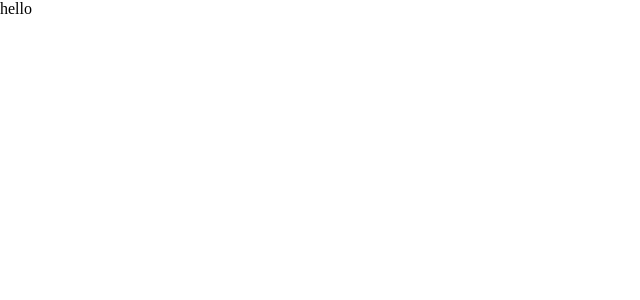
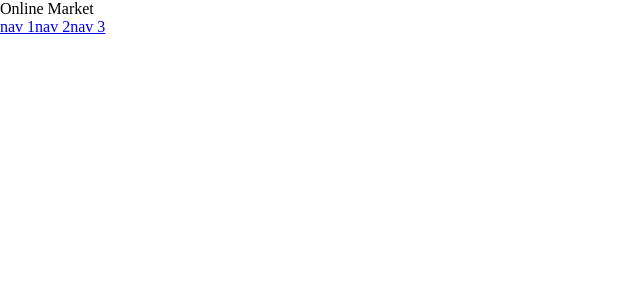
Before and after one commit to MykolajKrusser/shopping_cart, a React app: page / in a window 1280 px wide. Shown: the top 300 px of the page, without its empty margins (0-640 px from the left). Built offline with nearby package versions, Linux system fonts and the light colour scheme.

Commit message:
created navigation, layout, header, install router and redux

```diff
--- a/package.json
+++ b/package.json
@@ -43,6 +43,9 @@
     "react-app-polyfill": "^0.2.0",
     "react-dev-utils": "^7.0.0",
     "react-dom": "^16.7.0",
+    "react-redux": "^6.0.0",
+    "react-router-dom": "^4.3.1",
+    "redux": "^4.0.1",
     "resolve": "1.8.1",
     "sass-loader": "7.1.0",
     "style-loader": "0.23.0",
--- a/src/App.js
+++ b/src/App.js
@@ -1,12 +1,13 @@
 import React, { Component } from 'react';
-import classes from './App.css';
+
+import Layout from './hoc/Layout/Layout';
 
 class App extends Component {
   render() {
     return (
-      <div className={classes.App}>
-        hello
-      </div>
+      <Layout>
+
+      </Layout>
     );
   }
 }
--- /dev/null
+++ b/src/components/Header/Header.js
@@ -0,0 +1,15 @@
+import React from 'react';
+import classes from './Header.css';
+import Nav from '../Nav/Nav';
+
+
+const header = (props)=>(
+    <header className={classes.Header}>
+        <div>
+            Online Market
+        </div>
+        <Nav/>
+    </header>
+);
+
+export default header;
--- /dev/null
+++ b/src/components/Nav/Nav.js
@@ -0,0 +1,13 @@
+import React from 'react';
+import classes from './Nav.css';
+import NavItem from './NavItem/NavItem';
+
+const navigation = (props)=>(
+    <nav className={classes.Nav}>
+        <NavItem link='/' exact>nav 1</NavItem>
+        <NavItem link='/nav2'>nav 2</NavItem>
+        <NavItem link='/nav3'>nav 3</NavItem>
+    </nav>
+);
+
+export default navigation;
--- /dev/null
+++ b/src/components/Nav/NavItem/NavItem.js
@@ -0,0 +1,17 @@
+import React from 'react';
+import {NavLink} from 'react-router-dom';
+
+import classes from './NavItem.css';
+
+const navigationItem = (props)=>(
+    <NavLink
+        className={classes.NavItem}
+        activeClassName={classes.Active}
+        to={props.link}
+        exact={props.exact}
+    >
+    {props.children}
+    </NavLink>
+);
+
+export default navigationItem;
--- a/src/hoc/Layout/Layout.js
+++ b/src/hoc/Layout/Layout.js
@@ -1,12 +1,15 @@
 import React, {Component} from 'react';
 import Wrap from '../Wrap/Wrap';
 import classes from './Layout.css';
+
+import Header from '../../components/Header/Header';
 
 class Layout extends Component {
 
     render(){
         return (
             <Wrap>
+                <Header/>
                 <main className={classes.Content}>
                     {this.props.children}
                 </main>
--- a/src/index.js
+++ b/src/index.js
@@ -3,5 +3,14 @@ import ReactDOM from 'react-dom';
 import './index.css';
 import App from './App';
 
+import {BrowserRouter} from 'react-router-dom';
 
-ReactDOM.render(<App />, document.getElementById('root'));
+const app = (
+
+        <BrowserRouter>
+            <App />
+        </BrowserRouter>
+
+);
+
+ReactDOM.render(app, document.getElementById('root'));
```
Also changed, not shown: src/components/Header/Header.css (added), src/components/Nav/Nav.css (added), src/components/Nav/NavItem/NavItem.css (added), 2 other files (tests, documents, lock files or other folders).
